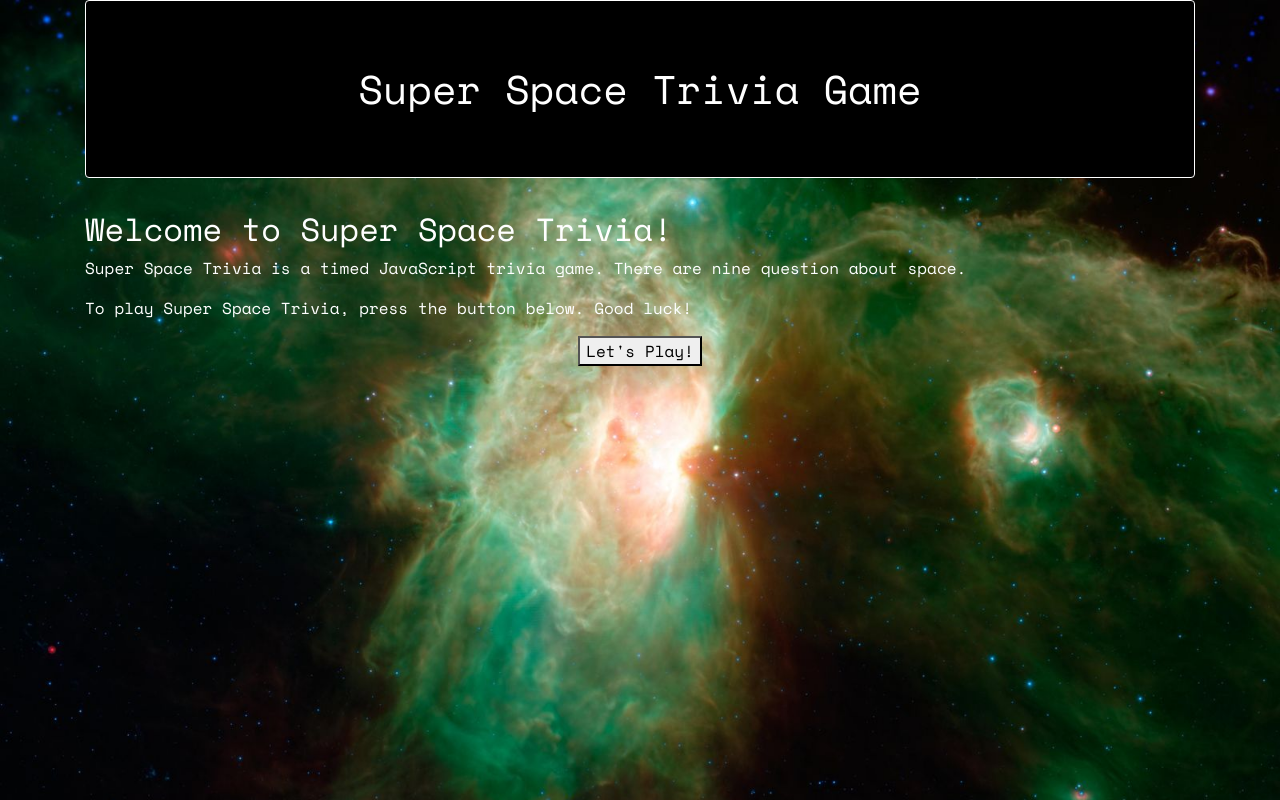
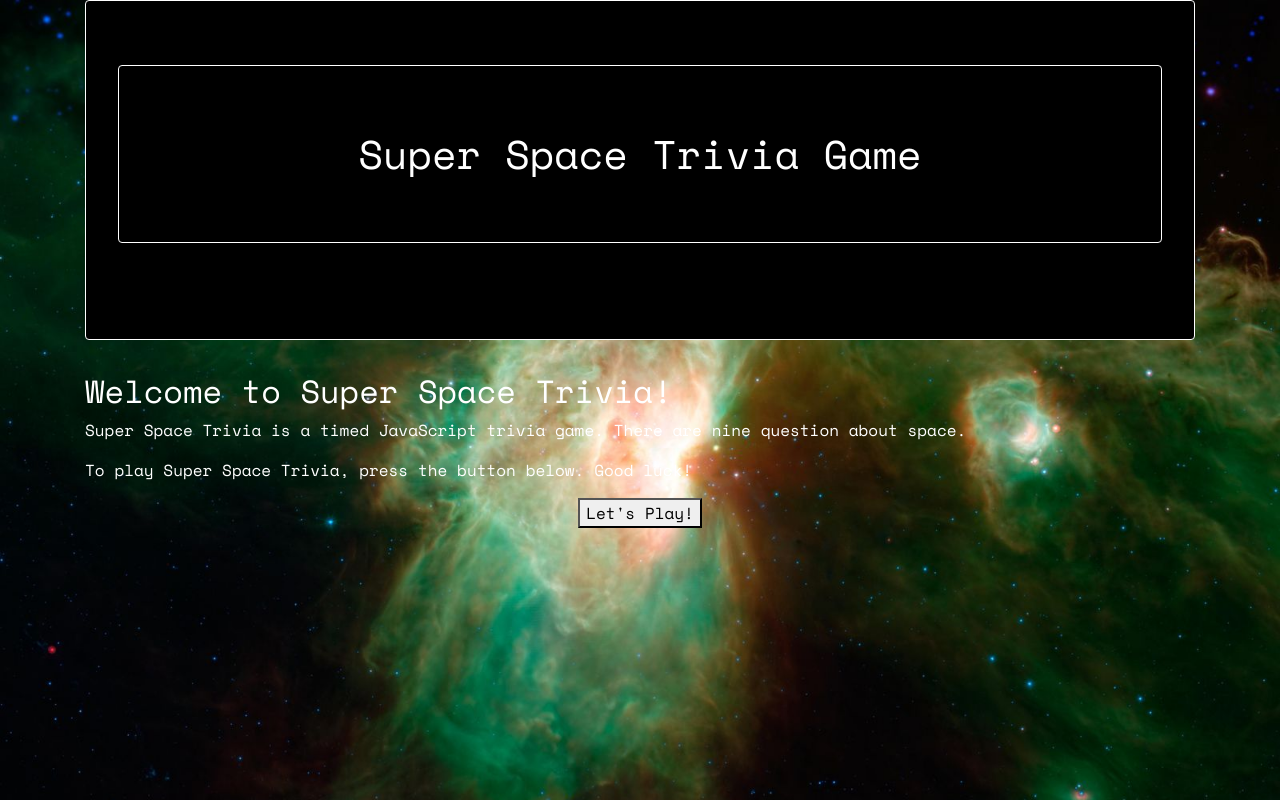
Before and after one commit to eghove/SpaceTriviaGame, a website: page index.html in a window 1280 px wide. Drawn offline with nearby package versions, Linux system fonts and the light colour scheme.

```diff
--- a/index.html
+++ b/index.html
@@ -21,7 +21,7 @@
     <div class="container">
         <div class="row">
             <div class="col-md-12">
-                <div class="jumbortron">
+                <div class="jumbotron">
                     <h1 class="jumbotron d-flex justify-content-center">Super Space Trivia Game</h1>
                 </div>
             </div>
```
Also changed, not shown: package.json (added, +19 -0 lines), 1 other file.
